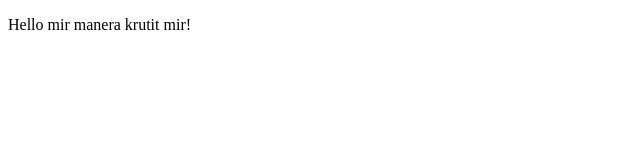
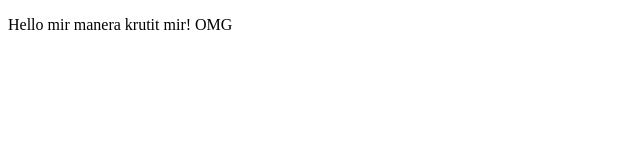
Before and after one commit to DarkneSsSswp/test, a plain HTML site: page index.html in a window 1280 px wide. Shown: the full height of the page, 0-640 px from the left. Drawn offline with Linux system fonts and the light colour scheme.

Commit message:
poopitka

```diff
--- a/index.html
+++ b/index.html
@@ -6,6 +6,6 @@
     <title>Document</title>
 </head>
 <body>
-    <p>Hello mir manera krutit mir!</p>
+    <p>Hello mir manera krutit mir! OMG</p>
 </body>
 </html>
```
